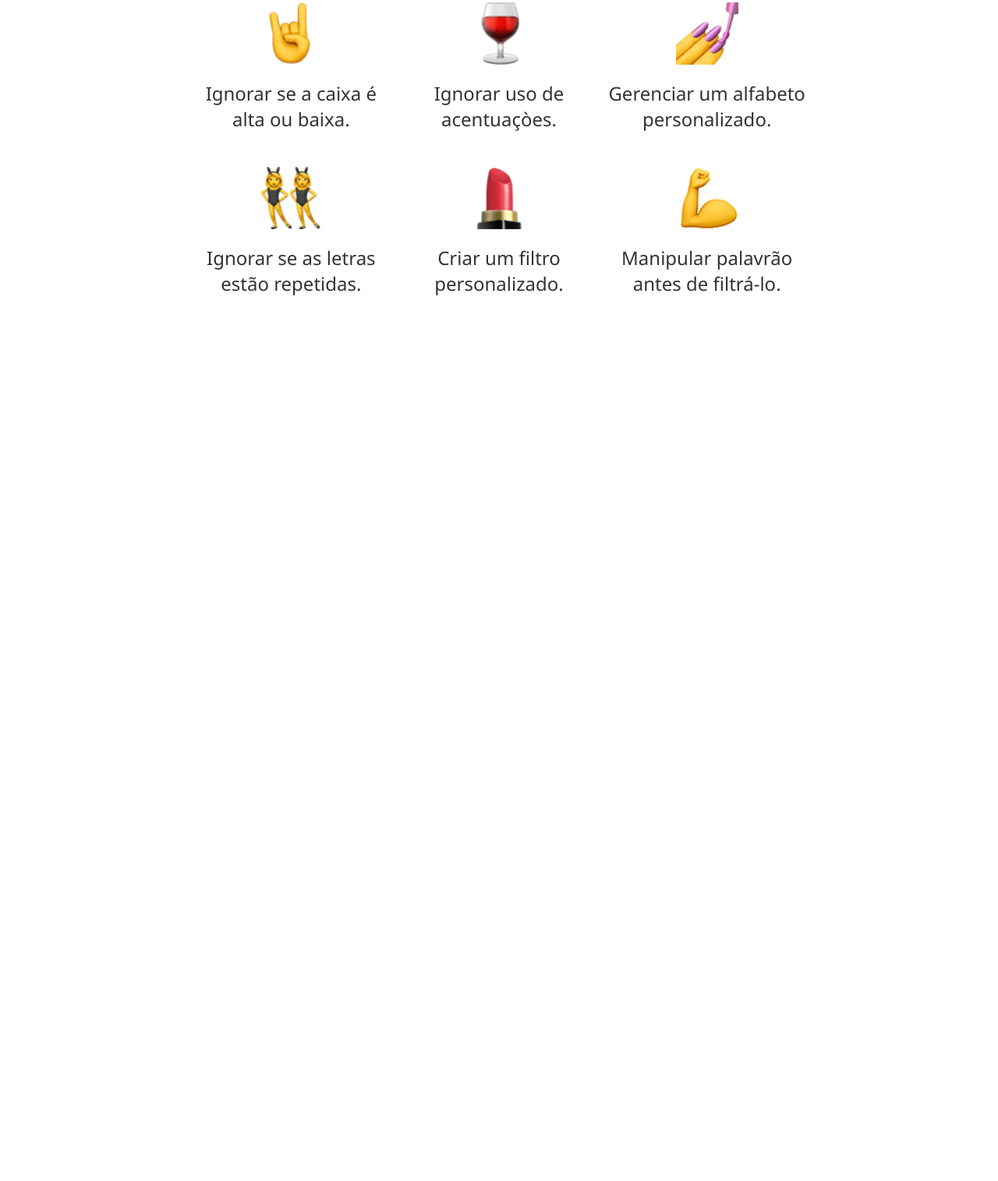
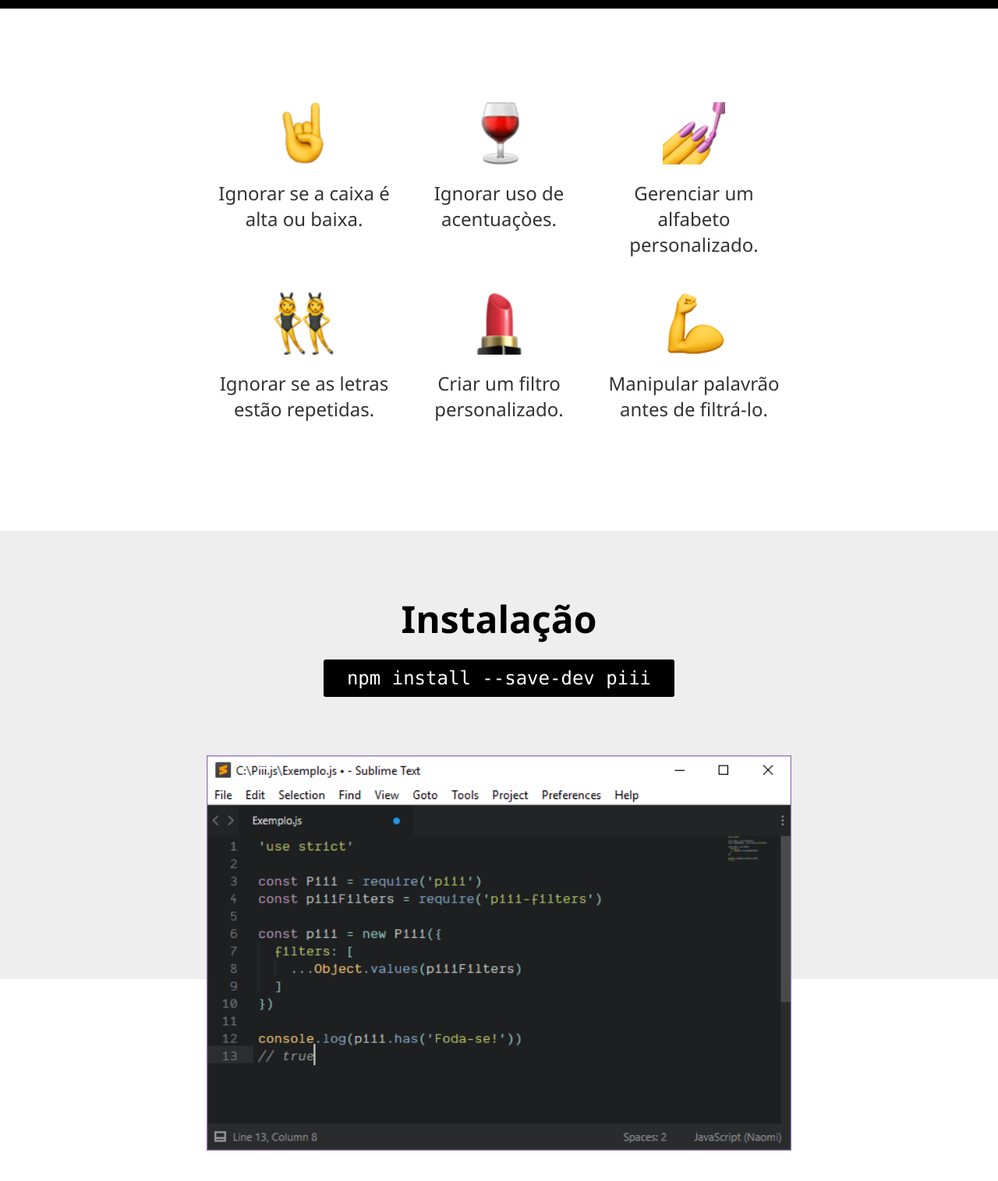
Before and after one commit to prtjs/piii.js.org, a Gatsby site: page / in a window 1280 px wide. Shown: the part 485-2000 px from the top of the page at 78% size. Before the commit the page ends 965 px from the top, so only its background shows below. Built offline with nearby package versions, Linux system fonts and the light colour scheme; Gatsby itself is replaced by a stand-in of ours.

Commit message:
Add Installation component

```diff
--- a/src/components/Features.js
+++ b/src/components/Features.js
@@ -71,8 +71,8 @@ const ImgEmoji = ({ emoji, style }) => (
 
 const StyledGrid = styled.div`
   display: grid;
-  margin: 0 auto 80px auto;
-  width: 800px;
+  margin: 0 auto 120px auto;
+  width: 750px;
   grid-template-columns: repeat(3, 1fr);
   grid-row-gap: 25px;
 `
--- a/src/components/Header.js
+++ b/src/components/Header.js
@@ -21,20 +21,21 @@ const ImgLogo = () => (
 )
 
 const StyledContainer = styled.header`
-  padding: 50px 0;
+  padding: 80px 0;
   text-align: center;
   background-image: linear-gradient(to top, #a2b6d9, #e9ecc4);
 `
 
 const StyledTitle = styled.h1`
-  margin: 0;
-  font-size: 3em;
+  margin: 5px 0;
+  font-size: 3.5em;
 `
 
 const StyledDescription = styled.p`
   margin: 0 auto;
-  width: 300px;
-  font-size: 1.25em;
+  width: 400px;
+  font-size: 1.5em;
+  line-height: 150%;
   color: #666;
 `
 
--- /dev/null
+++ b/src/components/Installation.js
@@ -0,0 +1,71 @@
+import React from 'react'
+import styled from 'styled-components'
+import { StaticQuery, graphql } from 'gatsby'
+import Img from 'gatsby-image'
+
+const ImgScreenshot = ({ style }) => (
+  <StaticQuery
+    query={graphql`
+      query {
+        file(relativePath: { eq: "screenshot.png" }) {
+          childImageSharp {
+            fluid {
+              ...GatsbyImageSharpFluid
+            }
+          }
+        }
+      }
+    `}
+    render={(data) => (
+      <Img
+        style={style}
+        fluid={data.file.childImageSharp.fluid}
+      />
+    )}
+  />
+)
+
+const StyledSection = styled.section`
+  margin-bottom: 300px;
+  padding: 80px 0;
+  text-align: center;
+  background-color: #eee;
+`
+
+const StyledContainer = styled.div`
+  margin: 0 auto;
+  width: 750px;
+`
+
+const StyledTitle = styled.h1`
+  margin: 0 0 20px 0;
+  font-size: 3em;
+`
+
+const StyledCommand = styled.code`
+  box-sizing: border-box;
+  display: inline-block;
+  margin-bottom: 75px;
+  padding: 10px 30px;
+  border-radius: 3px;
+  font-family: 'Dank Mono', 'Fira Code', Consolas, monospace;
+  font-size: 1.5em;
+  background-color: black;
+  color: white;
+`
+
+const Installation = () => (
+  <StyledSection>
+    <StyledContainer>
+      <StyledTitle>
+        Instalação
+      </StyledTitle>
+      <StyledCommand>
+        npm install --save-dev piii
+      </StyledCommand>
+      <ImgScreenshot style={{ marginBottom: '-40%' }} />
+    </StyledContainer>
+  </StyledSection>
+)
+
+export default Installation
--- a/src/components/Navbar.js
+++ b/src/components/Navbar.js
@@ -17,8 +17,8 @@ const links = [
 ]
 
 const StyledContainer = styled.nav`
-  margin-bottom: 80px;
-  padding: 15px 0;
+  margin-bottom: 120px;
+  padding: 20px 0;
   background-color: black;
 `
 
@@ -35,7 +35,7 @@ const StyledMenuItem = styled.li`
 `
 
 const StyledLink = styled.a`
-  font-size: 1.25em;
+  font-size: 1.5em;
   text-decoration: none;
   color: white;
 `
--- a/src/pages/index.js
+++ b/src/pages/index.js
@@ -3,6 +3,7 @@ import styled, { createGlobalStyle } from 'styled-components'
 import Header from '../components/Header'
 import Navbar from '../components/Navbar'
 import Features from '../components/Features'
+import Installation from '../components/Installation'
 
 const GlobalStyle = createGlobalStyle`
   body {
@@ -17,5 +18,6 @@ export default () => (
     <Header />
     <Navbar />
     <Features />
+    <Installation />
   </Fragment>
 )
```
